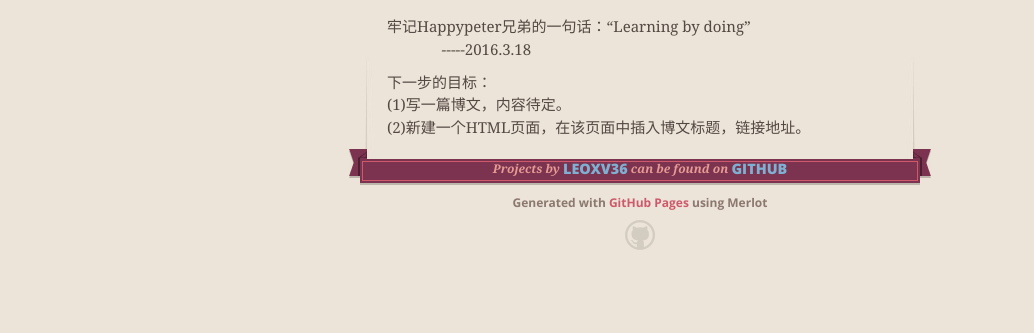
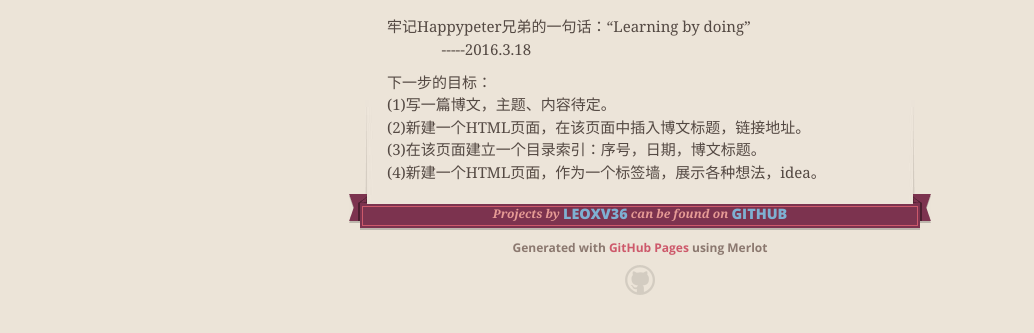
Before and after one commit to leoxv36/leoxv36.github.io, a plain HTML site: page index.html in a window 1280 px wide. Shown: the part 345-678 px from the top of the page, without its empty margins (0-1034 px from the left). Drawn offline with nearby package versions, Linux system fonts and the light colour scheme.

Commit message:
Update index.html

```diff
--- a/index.html
+++ b/index.html
@@ -52,8 +52,10 @@
 
 <p>下一步的目标：
 <br />
-(1)写一篇博文，内容待定。<br />
-(2)新建一个HTML页面，在该页面中插入博文标题，链接地址。
+(1)写一篇博文，主题、内容待定。<br />
+(2)新建一个HTML页面，在该页面中插入博文标题，链接地址。<br />
+(3)在该页面建立一个目录索引：序号，日期，博文标题。<br />
+(4)新建一个HTML页面，作为一个标签墙，展示各种想法，idea。
 </p>
 
       </section>
```
